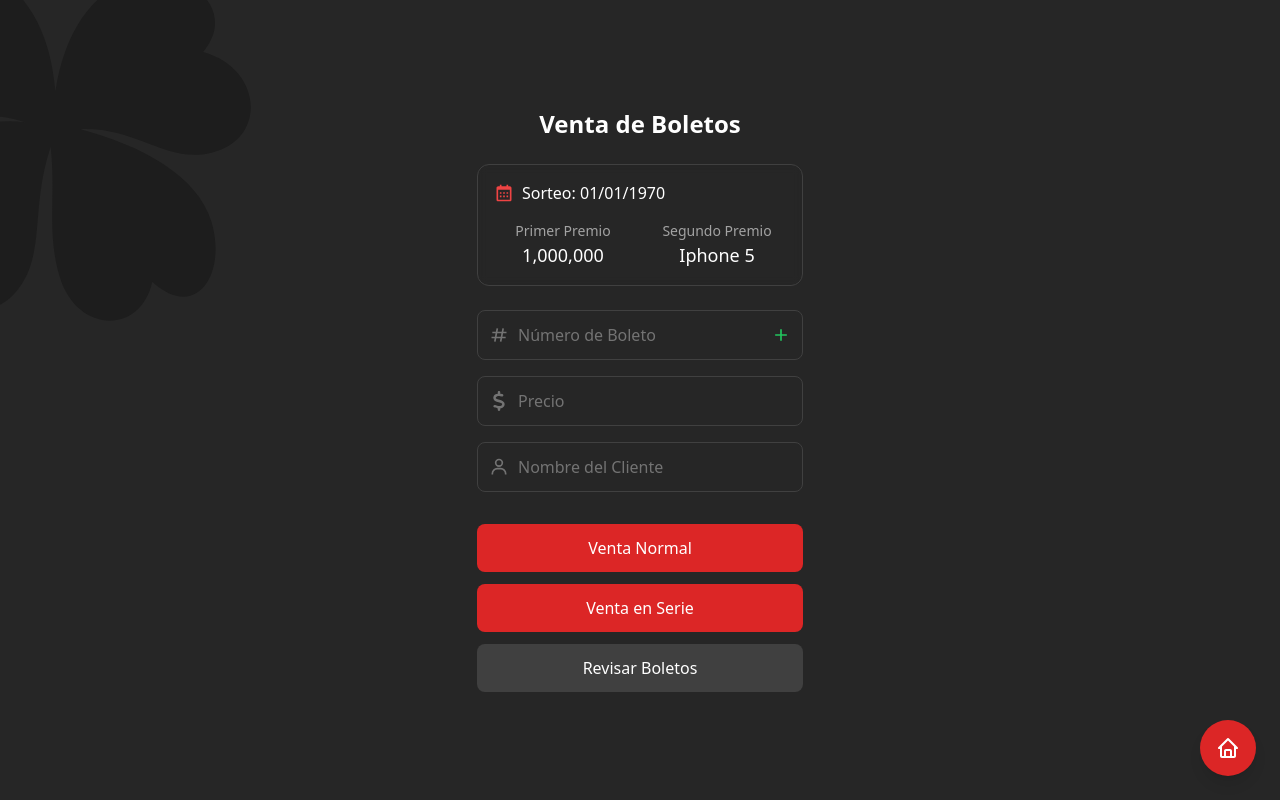
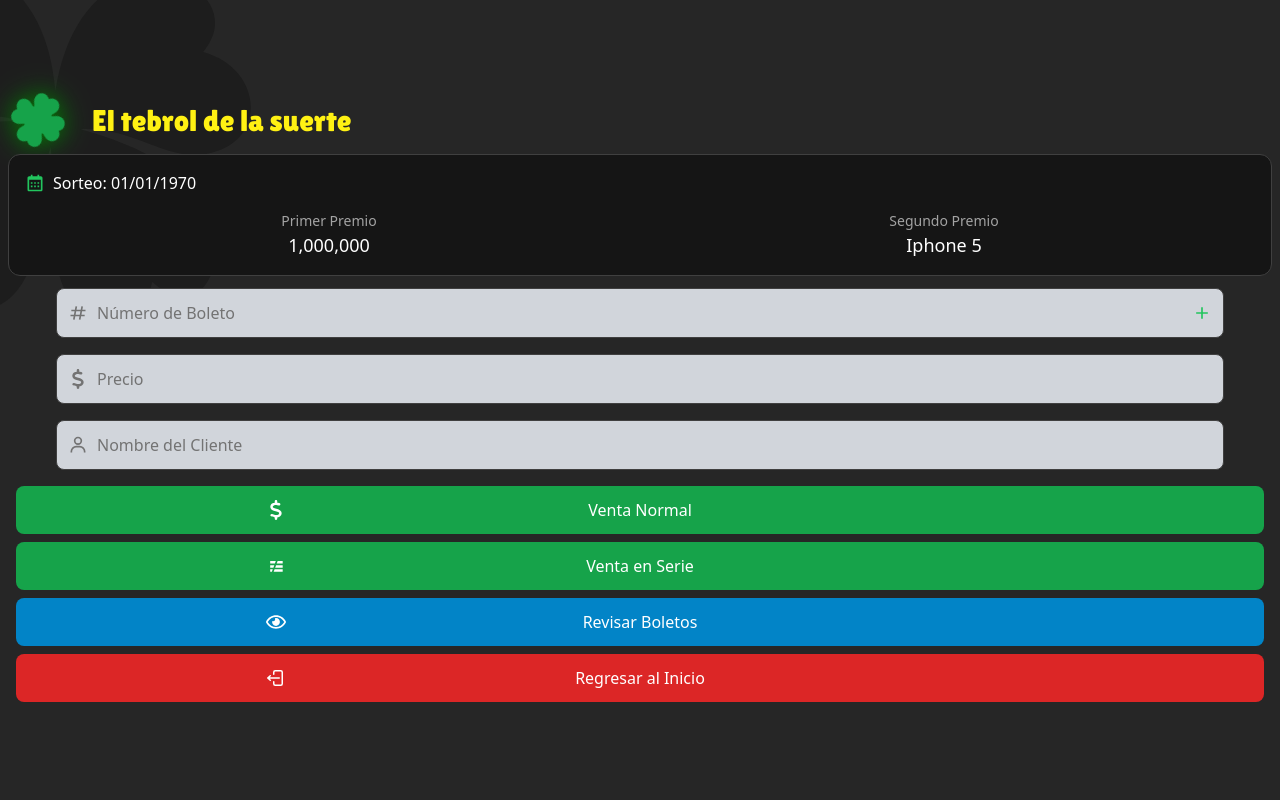
Before and after one commit to KeniBeck/PizarrasUX-1.0, a React (Vite) app: page /sale-lotery in a window 1280 px wide. Built offline with nearby package versions, Linux system fonts and the light colour scheme.

Commit message:
agregamos estilos en el modulo menu y ventas

```diff
--- a/index.html
+++ b/index.html
@@ -14,7 +14,7 @@
         <title>Trebol De la Suerte</title>
     </head>
     <body>
-        <div id="root"></div>
+        <div id="root" style="width: 100%;"></div>
         <script type="module" src="/src/main.tsx"></script>
     </body>
 </html>
--- a/src/components/MenuContent.tsx
+++ b/src/components/MenuContent.tsx
@@ -5,16 +5,16 @@ const MenuContent = () => {
     <>
       <div className="w-full flex flex-col justify-center items-center z-10 gap-2">
 
-        <div className="p-2 rounded-lg  bg-[#161616fb] flex flex-col justify-center items-center gap-1">
+        <div className="p-2 rounded-lg  bg-[#161616fb] flex flex-col justify-center items-center gap-1 mt-2">
           <div className="text-white text-2xl border-b pb-2">Jesus Aguilar</div>
           <div className="text-white text-2xl">Mazatlan</div>
         </div>
-        <div className="text-white  bg-green-700 p-3 rounded-lg text-2xl">
+        <div className="text-white  bg-green-700 p-3 rounded-lg text-2xl mb-2">
           {" "}
           Mensaje de prueba inicial{" "}
         </div>
 
-        <div className="w-full flex flex-col gap-3 p-4">
+        <div className="w-full flex flex-col gap-3 px-4 md:px-60">
           <div className="w-full flex flex-col gap-3">
             <div className="relative w-full">
               <button className="text-white bg-yellow-700 w-full p-4 text-2xl rounded-lg">
@@ -44,7 +44,7 @@ const MenuContent = () => {
             </div>
           </div>
         </div>
-        <div className="p-4 bg-green-700 rounded-full flex justify-center items-center text-white text-2xl">
+        <div className="p-4 bg-green-700 rounded-full flex justify-center items-center text-white text-2xl mt-2 mb-2">
           Puntos :1000
         </div>
       </div>
--- a/src/components/TikectSales.tsx
+++ b/src/components/TikectSales.tsx
@@ -1,31 +1,44 @@
 import { useState } from "react";
-import { BiCalendar, BiHash, BiHome, BiPlus, BiUser } from "react-icons/bi";
-import { FaDollarSign } from "react-icons/fa6";
+import { BiCalendar, BiHash, BiPlus, BiUser } from "react-icons/bi";
+import { FaClover, FaDollarSign } from "react-icons/fa6";
+import { CgServerless } from "react-icons/cg";
+import { FaRegEye } from "react-icons/fa";
+import { HiMiniArrowLeftStartOnRectangle } from "react-icons/hi2";
+
 
 const TicketSales = () => {
-    const [ticketNumber, setTicketNumber] = useState('');
-    const [price, setPrice] = useState('');
-    const [name, setName] = useState('');
-    const [fecha] = useState('01/01/1970');
-    const [prizes] = useState({ Primerpremio: '1,000,000', Segundopremio: 'Iphone 5' });
-    return (
-      <>
-        <div className="min-h-full z-10">
-      <div className="max-w-md mx-auto">
+  const [ticketNumber, setTicketNumber] = useState("");
+  const [price, setPrice] = useState("");
+  const [name, setName] = useState("");
+  const [fecha] = useState("01/01/1970");
+  const [prizes] = useState({
+    Primerpremio: "1,000,000",
+    Segundopremio: "Iphone 5",
+  });
+  return (
+    <>
+      <div className="w-full">
         {/* Header */}
-        <div className="text-center ">
-          <h1 className="text-2xl font-bold text-white mb-6">Venta de Boletos</h1>
+        <div className="w-full text-center px-2 ">
+          <div className="flex flex-row z-10 items-center gap-6 text-center mb-1">
+            <div className="text-green-600  animate-spin-glow">
+              <FaClover className="h-[60px] w-[60px]" />
+            </div>
+            <div className="text-[#FFF113] font-lilita text-[30px]">
+              El tebrol de la suerte
+            </div>
+          </div>
 
           {/* Prize Info Cards */}
-          <div className="grid grid-cols-1 gap-4 mb-6">
-            <div className="bg-neutral-800/50 backdrop-blur-sm p-4 rounded-xl border border-neutral-700">
-              <div className="flex items-center justify-between mb-4">
+          <div className="w-full mb-3">
+            <div className="bg-[#161616fb] backdrop-blur-sm p-4 rounded-xl border border-neutral-700">
+              <div className="flex items-center mb-4">
                 <div className="flex items-center gap-2">
-                  <BiCalendar className="w-5 h-5 text-red-500" />
+                  <BiCalendar className="w-5 h-5 text-green-500" />
                   <span className="text-white">Sorteo: {fecha}</span>
                 </div>
               </div>
-              <div className="grid grid-cols-2 gap-4">
+              <div className="w-full flex flex-row justify-around">
                 <div className="text-center">
                   <p className="text-sm text-neutral-400">Primer Premio</p>
                   <p className="text-lg text-white">{prizes.Primerpremio}</p>
@@ -39,7 +52,7 @@ const TicketSales = () => {
           </div>
 
           {/* Ticket Form */}
-          <div className="space-y-4">
+          <div className="space-y-4 px-12 ">
             <div className="relative">
               <div className="absolute inset-y-0 left-3 flex items-center">
                 <BiHash className="h-5 w-5 text-neutral-500" />
@@ -47,7 +60,7 @@ const TicketSales = () => {
               <input
                 type="text"
                 placeholder="Número de Boleto"
-                className="w-full pl-10 pr-4 py-3 bg-neutral-800 border border-neutral-700 rounded-lg text-white placeholder-neutral-500 focus:outline-none focus:ring-2 focus:ring-red-500"
+                className="w-full pl-10 pr-4 py-3 bg-gray-300 border border-neutral-700 rounded-lg  placeholder-neutral-500 focus:outline-none focus:ring-2 focus:ring-green-500"
                 value={ticketNumber}
                 onChange={(e) => setTicketNumber(e.target.value)}
                 maxLength={3}
@@ -64,9 +77,11 @@ const TicketSales = () => {
               <input
                 type="text"
                 placeholder="Precio"
-                className="w-full pl-10 pr-4 py-3 bg-neutral-800 border border-neutral-700 rounded-lg text-white placeholder-neutral-500 focus:outline-none focus:ring-2 focus:ring-red-500"
+                className="w-full pl-10 pr-4 py-3 bg-gray-300 border border-neutral-700 rounded-lg text-white placeholder-neutral-500 focus:outline-none focus:ring-2 focus:ring-green-500"
                 value={price}
-                onChange={(e) => setPrice(e.target.value.replace(/[^0-9]/g, ''))}
+                onChange={(e) =>
+                  setPrice(e.target.value.replace(/[^0-9]/g, ""))
+                }
                 maxLength={4}
               />
             </div>
@@ -78,7 +93,7 @@ const TicketSales = () => {
               <input
                 type="text"
                 placeholder="Nombre del Cliente"
-                className="w-full pl-10 pr-4 py-3 bg-neutral-800 border border-neutral-700 rounded-lg text-white placeholder-neutral-500 focus:outline-none focus:ring-2 focus:ring-red-500"
+                className="w-full pl-10 pr-4 py-3 bg-gray-300 border border-neutral-700 rounded-lg text-white placeholder-neutral-500 focus:outline-none focus:ring-2 focus:ring-green-500"
                 value={name}
                 onChange={(e) => setName(e.target.value)}
               />
@@ -86,29 +101,37 @@ const TicketSales = () => {
           </div>
 
           {/* Action Buttons */}
-          <div className="space-y-3 mt-8">
+          <div className="w-full space-y-2 mt-4 mb-2 px-2">
+            <div className="relative">
+              <button className="w-full py-3 bg-green-600 hover:bg-green-700 text-white rounded-lg transition-colors">
+                Venta Normal
+                <FaDollarSign className="h-5 w-5 absolute top-[30%] left-[20%]" />
+              </button>
+            </div>
+            <div className="relative">
+              <button className="w-full py-3 bg-green-600 hover:bg-green-700 text-white rounded-lg transition-colors">
+                Venta en Serie
+                <CgServerless className="h-5 w-5 absolute top-[30%] left-[20%]" />
+              </button>
+            </div>
+            <div className="relative">
+              <button className="w-full py-3 bg-sky-600 hover:bg-sky-700 text-white rounded-lg transition-colors">
+                Revisar Boletos
+                <FaRegEye className="h-5 w-5 absolute top-[30%] left-[20%]" />
+              </button>
+            </div>
+            <div className="relative">
             <button className="w-full py-3 bg-red-600 hover:bg-red-700 text-white rounded-lg transition-colors">
-              Venta Normal
+              Regresar al Inicio
+              <HiMiniArrowLeftStartOnRectangle className="h-5 w-5 absolute top-[30%] left-[20%]" />
             </button>
-            <button className="w-full py-3 bg-red-600 hover:bg-red-700 text-white rounded-lg transition-colors">
-              Venta en Serie
-            </button>
-            <button className="w-full py-3 bg-neutral-700 hover:bg-neutral-600 text-white rounded-lg transition-colors">
-              Revisar Boletos
-            </button>
+            </div>
           </div>
         </div>
       </div>
 
       {/* Home Button */}
-      <button
-
-        className="fixed bottom-6 right-6 p-4 bg-red-600 hover:bg-red-700 text-white rounded-full shadow-lg transition-colors"
-      >
-        <BiHome className="w-6 h-6" />
-      </button>
-    </div>
-      </>
-    );
-}
+    </>
+  );
+};
 export default TicketSales;
--- a/src/views/Menu.tsx
+++ b/src/views/Menu.tsx
@@ -5,7 +5,7 @@ import MenuContent from "../components/MenuContent";
 const Menu = () => {
   return (
     <>
-      <div className="w-full h-full  flex flex-col justify-center items-center relative">
+      <div className="w-full flex flex-col justify-center items-center relative">
         <GiClover className="w-[400px] h-[400px] fixed left-[-135px] top-[-60px] text-[#1d1d1d]" />
         <div className="flex flex-row z-10 items-center gap-1">
           <div className="text-green-600  animate-spin-glow">
--- a/src/views/SaleLoterry.tsx
+++ b/src/views/SaleLoterry.tsx
@@ -1,14 +1,16 @@
-import { GiClover } from "react-icons/gi"
-import TicketSales from "../components/TikectSales"
+import { GiClover } from "react-icons/gi";
+import TicketSales from "../components/TikectSales";
 
 const SaleLoterry = () => {
-    return (
-       <>
+  return (
+    <>
       <div className="w-full h-full  flex flex-col justify-center items-center relative">
         <GiClover className="w-[400px] h-[400px] fixed left-[-135px] top-[-60px] text-[#1d1d1d]" />
-        <TicketSales/>
+        <div className="z-10 w-full">
+          <TicketSales />
         </div>
-       </>
-    )
-}
-export default SaleLoterry
+      </div>
+    </>
+  );
+};
+export default SaleLoterry;
```
